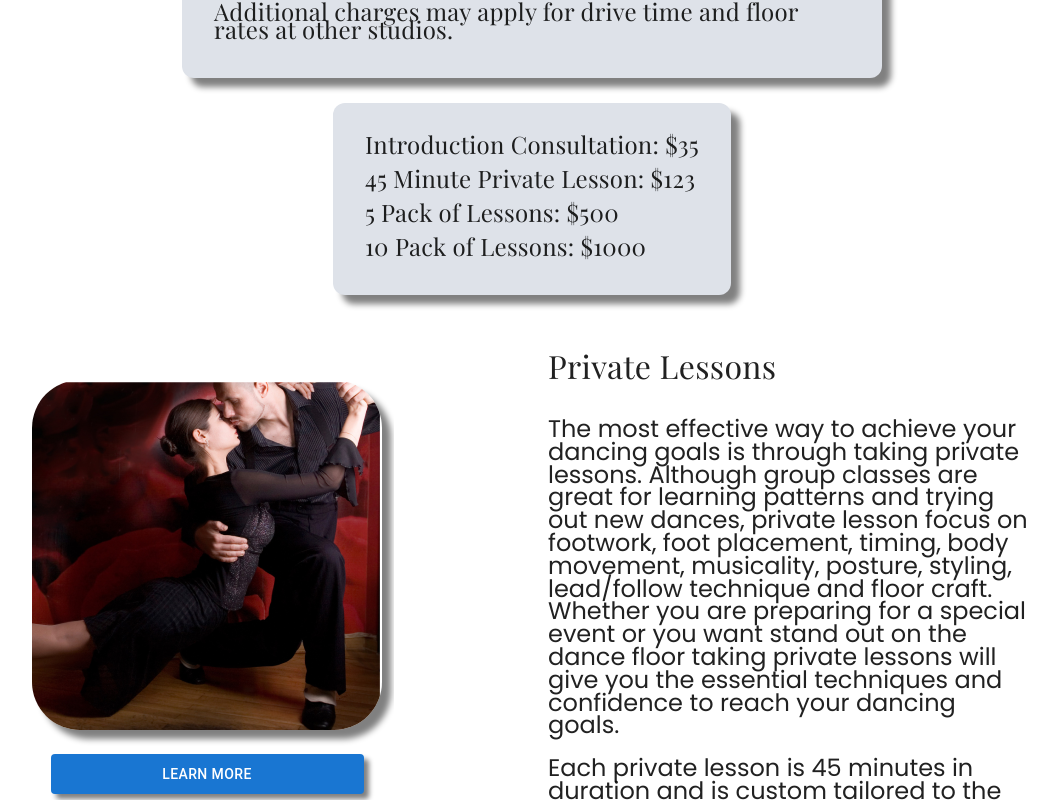
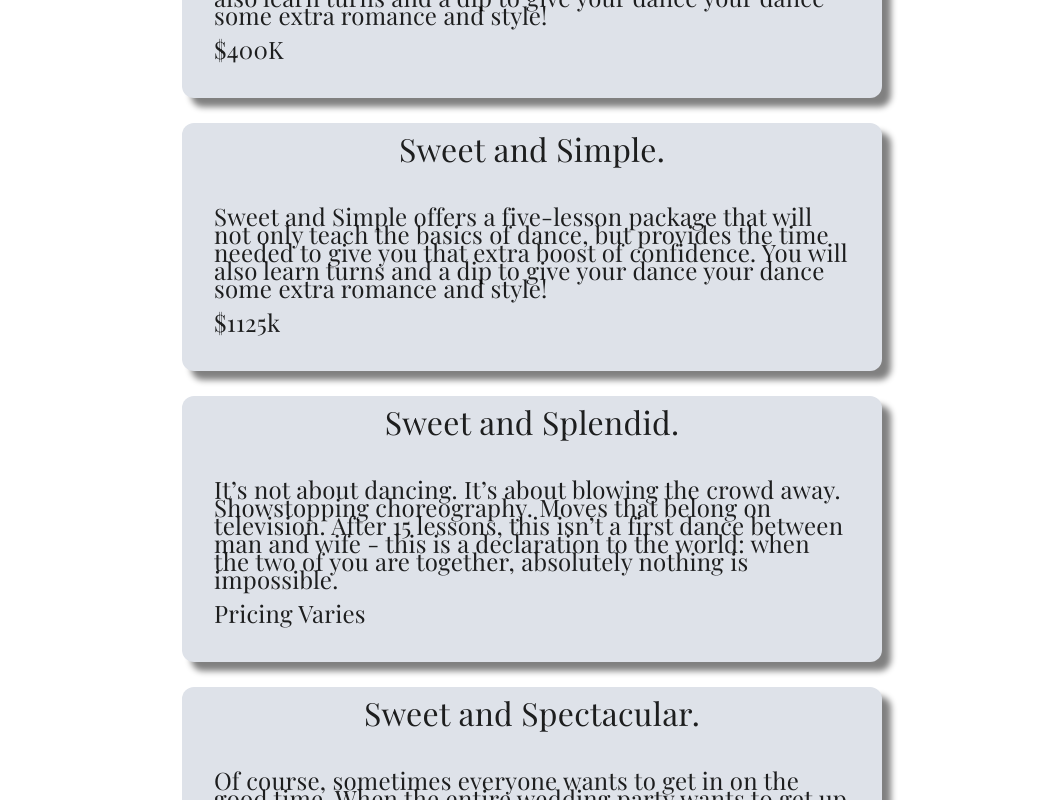
Before and after one commit to th2n10s4u/embd-website, a React (Create React App) app: page / in a window 1280 px wide. Shown: the part 740-1540 px from the top of the page, without its empty margins (108-1165 px from the left). Built offline with nearby package versions, Linux system fonts and the light colour scheme.

Commit message:
Update WeddingDance.js
Created Description with pricing. Have to correct styling

```diff
--- a/src/assets/components/WeddingDance.js
+++ b/src/assets/components/WeddingDance.js
@@ -24,20 +24,34 @@ export default function SocialDance() {
       </Box>
 
       <TemplateTextCard
-        TextCardHeader="Pricing & Packaging"
+        TextCardHeader="One Sweet Day"
         ListText={[
-          "Amount is the same for an individual or a couple",
-          "Current prices are for the Santa Rosa location.",
-          "Additional charges may apply for drive time and floor rates at other studios. ",
+          "Sweet and Simple offers a five-lesson package that will not only teach the basics of dance, but provides the time needed to give you that extra boost of confidence. You will also learn turns and a dip to give your dance your dance some extra romance and style! ",
+          "$400K",
         ]}
       />
 
       <TemplateTextCard
+        TextCardHeader="Sweet and Simple."
         ListText={[
-          "Introduction Consultation: $35",
-          "45 Minute Private Lesson: $123",
-          "5 Pack of Lessons: $500",
-          "10 Pack of Lessons: $1000",
+          "Sweet and Simple offers a five-lesson package that will not only teach the basics of dance, but provides the time needed to give you that extra boost of confidence. You will also learn turns and a dip to give your dance your dance some extra romance and style!",
+          "$1125k",
+        ]}
+      />
+
+      <TemplateTextCard
+        TextCardHeader="Sweet and Splendid."
+        ListText={[
+          "It’s not about dancing. It’s about blowing the crowd away. Showstopping choreography. Moves that belong on television. After 15 lessons, this isn’t a first dance between man and wife - this is a declaration to the world: when the two of you are together, absolutely nothing is impossible.",
+          "Pricing Varies",
+        ]}
+      />
+
+      <TemplateTextCard
+        TextCardHeader="Sweet and Spectacular."
+        ListText={[
+          "Of course, sometimes everyone wants to get in on the good time. When the entire wedding party wants to get up and boogie, Sweet and Spectacular means the sky is the limit. If you have an idea, no matter how crazy, Evelyn Meinz will help you to make it a reality.",
+          "Pricing Varies",
         ]}
       />
     </React.Fragment>
```
